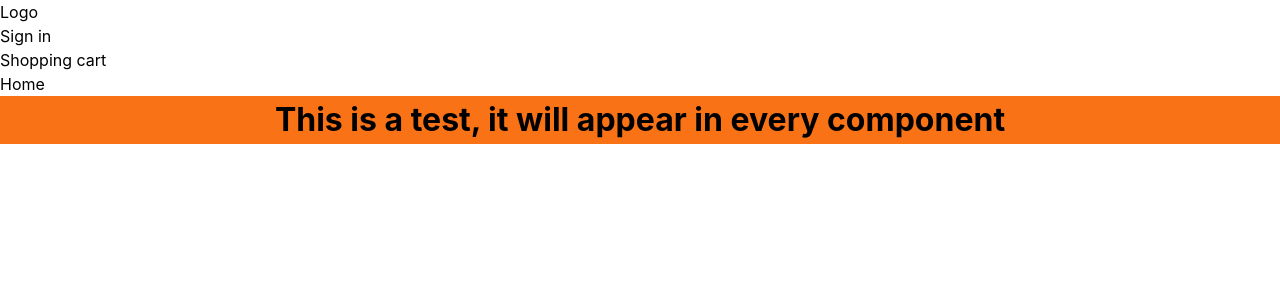
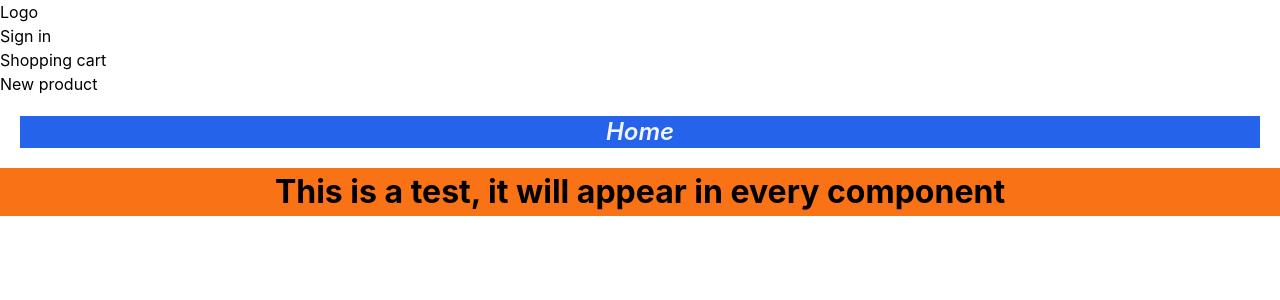
Before and after one commit to LuisAlbertoATOS/OnlineStore-React, a React (Create React App) app in the folder online-store/: page / in a window 1280 px wide. Shown: the top 300 px of the page. Built offline with nearby package versions, Linux system fonts and the light colour scheme.

Commit message:
Add some styling and delete comments

```diff
--- a/online-store/src/App.js
+++ b/online-store/src/App.js
@@ -8,22 +8,26 @@ import ProductForm from './forms/ProductForm';
 import './App.css';
 import ShoppingCart from './components/ShoppingCart/ShoppingCart';
 
-//! Tailwind styles doesn't get recognized
-
 function App() {
   return (
     <React.Fragment>
+      <p>
+        <Link to="/">Logo</Link>
+      </p>
+      <p>
+        <Link to="/sign-in">Sign in</Link>
+      </p>
+      <p>
+        <Link to="/shopping-cart">Shopping cart</Link>
+      </p>
 
-      <p><Link to='/'>Logo</Link></p>
-      <p><Link to='/sign-in'>Sign in</Link></p>
-      <p><Link to='/shopping-cart'>Shopping cart</Link></p>
-
-      {/* <p><Link to='/product-form'>New product</Link></p> */}
+      {/* Temporary disable */}
+      <p>
+        <Link to="/product-form">New product</Link>
+      </p>
 
       <Routes>
-        {/* All the path names are temporary */}
-        <Route path="/" element={<Home />} />
-        {/* Better naming convention for signIn || sign-in || signin  */}
+        <Route path="/*" element={<Home />} />
         <Route path="/sign-in" element={<SignInForm />} />
         <Route path="/shopping-cart" element={<ShoppingCart />} />
         <Route path="/product-form" element={<ProductForm action={'New'} />} />
@@ -32,11 +36,6 @@ function App() {
       <h1 className="debug bg-orange-500">
         This is a test, it will appear in every component{' '}
       </h1>
-
-      {/* What is the meaning of action={'New'} */}
-      {/* <div className="App">
-        <ProductForm action={'New'} />
-      </div> */}
     </React.Fragment>
   );
 }
--- a/online-store/src/components/Home/Home.jsx
+++ b/online-store/src/components/Home/Home.jsx
@@ -1,9 +1,11 @@
-import React from 'react'
+import React from 'react';
 
 const Home = () => {
   return (
-    <div>Home</div>
-  )
-}
+    <div className="italic font-semibold text-center text-2xl text-slate-100 bg-blue-600 m-5">
+      Home
+    </div>
+  );
+};
 
-export default Home
+export default Home;
--- a/online-store/src/components/ShoppingCart/ShoppingCart.jsx
+++ b/online-store/src/components/ShoppingCart/ShoppingCart.jsx
@@ -1,11 +1,13 @@
-import React from "react";
-import { Route, Routes, Link } from "react-router-dom";
-import SuccessfullPurchase from "./SuccessfullPurchase";
+import React from 'react';
+import { Route, Routes, Link } from 'react-router-dom';
+import SuccessfullPurchase from './SuccessfullPurchase';
 
 const ShoppingCart = () => {
   return (
     <div>
-      ShoppingCart
+      <h1 className="italic font-semibold text-center text-2xl text-slate-100 bg-blue-600 m-5">
+        ShoppingCart
+      </h1>
       <p>
         <Link to="successfull-purchase">Buy</Link>
       </p>
--- a/online-store/src/forms/SignInForm.jsx
+++ b/online-store/src/forms/SignInForm.jsx
@@ -1,9 +1,11 @@
-import React from 'react'
+import React from 'react';
 
 const SignInForm = () => {
   return (
-    <div>SignInForm</div>
-  )
-}
+    <div className="italic font-semibold text-center text-2xl text-slate-100 bg-blue-600 m-5">
+      SignInForm
+    </div>
+  );
+};
 
-export default SignInForm
+export default SignInForm;
```
